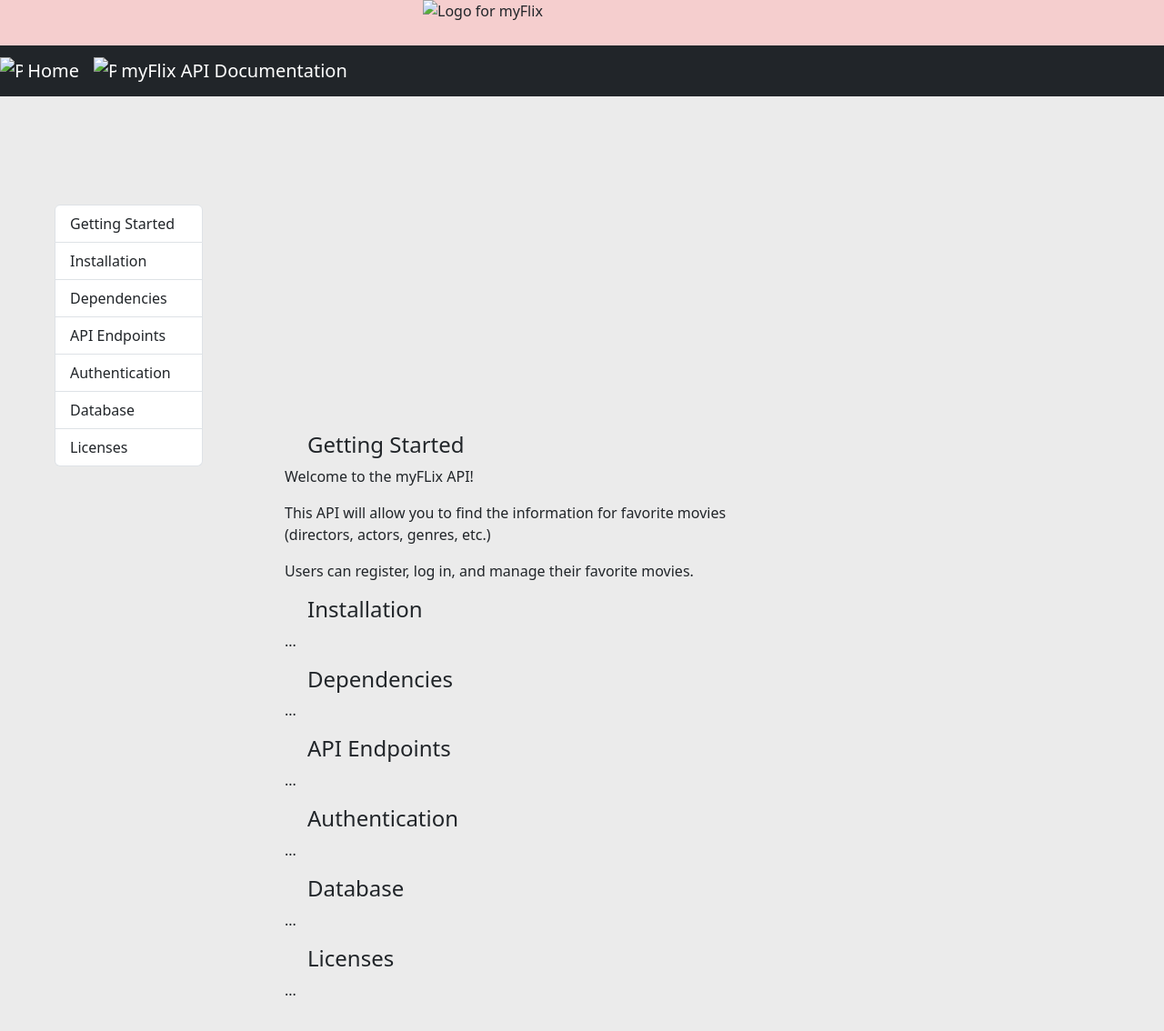
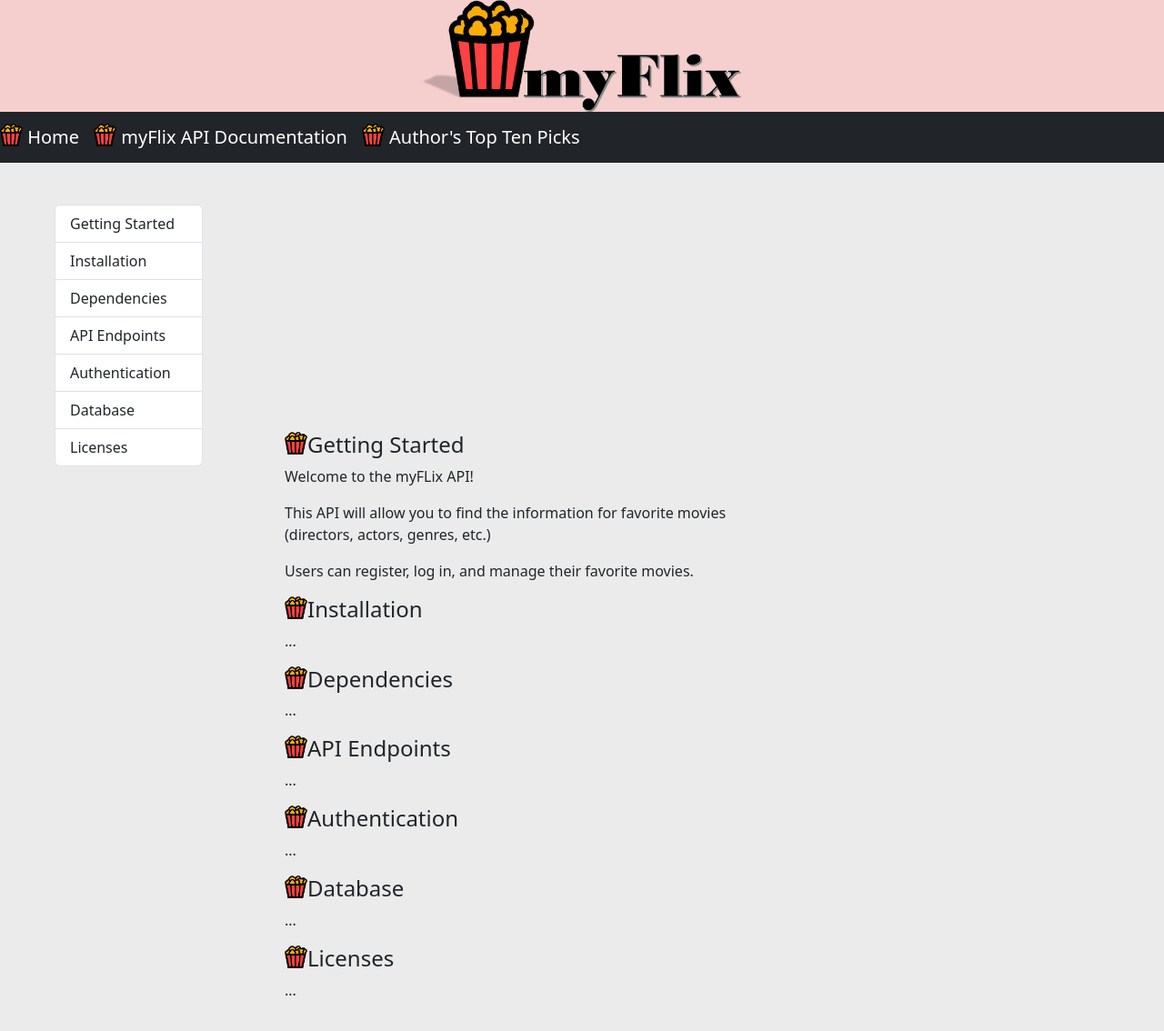
Before and after one commit to rpark199/movie_api-1, a website: page public/documentation.html in a window 1280 px wide. Shown: the whole page at 91% size. Drawn offline with nearby package versions, Linux system fonts and the light colour scheme; files that its build step writes are made by us from their sources.

Commit message:
Added button in toolbar

```diff
--- a/public/documentation.html
+++ b/public/documentation.html
@@ -9,15 +9,15 @@
     <link href="https://cdn.jsdelivr.net/npm/bootstrap@5.3.2/dist/css/bootstrap.min.css" rel="stylesheet"
         integrity="sha384-T3c6CoIi6uLrA9TneNEoa7RxnatzjcDSCmG1MXxSR1GAsXEV/Dwwykc2MPK8M2HN" crossorigin="anonymous" />
     <!-- Favicon imprt -->
-    <link rel="apple-touch-icon" sizes="180x180" href="public/img/apple-touch-icon.png" />
-    <link rel="icon" type="image/png" sizes="32x32" href="public/img/favicon-32x32.png" />
-    <link rel="icon" type="image/png" sizes="16x16" href="public/img/favicon-16x16.png" />
-    <link rel="manifest" href="public/img/site.webmanifest" />
+    <link rel="apple-touch-icon" sizes="180x180" href="img/apple-touch-icon.png" />
+    <link rel="icon" type="image/png" sizes="32x32" href="img/favicon-32x32.png" />
+    <link rel="icon" type="image/png" sizes="16x16" href="img/favicon-16x16.png" />
+    <link rel="manifest" href="img/site.webmanifest" />
     <!-- CSS reset  -->
     <link rel="stylesheet" type="text/css"
         href="https://cdnjs.cloudflare.com/ajax/libs/normalize/8.0.0/normalize.min.css" />
     <!-- CSS Style Sheet -->
-    <link rel="stylesheet" type="text/css" href="public/css/styles.css" />
+    <link rel="stylesheet" type="text/css" href="css/styles.css" />
     <!-- Include PEP -->
     <script src="https://code.jquery.com/pep/0.4.3/pep.js"></script>
     <title>myFlix | Documentation</title>
@@ -25,11 +25,11 @@
 
 <body>
     <header class="fixed-top">
-        <img id="HeaderLogoImage" src="public/img/myFlixLogo.png" width="350" height="50" alt="Logo for myFlix"
+        <img id="HeaderLogoImage" src="img/myFlixLogo.png" width="350" height="50" alt="Logo for myFlix"
             class="page-header__item img-fluid mx-auto d-block" />
         <nav class="navbar navbar-expand-lg navbar-dark bg-dark">
-            <a class="navbar-brand" href="public/index.html">
-                <img src="public/img/popcorn.png" width="25" height="25" class="d-inline-block align-top"
+            <a class="navbar-brand" href="index.html">
+                <img src="img/popcorn.png" width="25" height="25" class="d-inline-block align-top"
                     title="Return to Top of List" alt="Popcorj image that will take you to the top of the page" />
                 Home
             </a>
@@ -40,11 +40,19 @@
             <div class="collapse navbar-collapse" id="navbarSupportedContent">
                 <ul class="navbar-nav mr-auto">
                     <li class="nav-item">
-                        <a class="navbar-brand" href="public/documentation.html">
-                            <img src="public/img/popcorn.png" width="25" height="25" class="d-inline-block align-top"
+                        <a class="navbar-brand" href="documentation.html">
+                            <img src="img/popcorn.png" width="25" height="25" class="d-inline-block align-top"
                                 title="myFlix API Documentation"
                                 alt="Popcorn image that will take you to the myFlix API Documentation" />
                             myFlix API Documentation
+                        </a>
+                    </li>
+                    <li class="nav-item">
+                        <a class="navbar-brand" href="public/myTopTen.json">
+                            <img src="img/popcorn.png" width="25" height="25" class="d-inline-block align-top"
+                                title="Author's Top Ten Picks"
+                                alt="Popcorn image that will take you to theAuthor's Top Ten Picks json" />
+                                Author's Top Ten Picks
                         </a>
                     </li>
                 </ul>
@@ -84,7 +92,7 @@
                 <div data-bs-spy="scroll" data-bs-target="#list-example" data-bs-smooth-scroll="true"
                     class="scrollspy-example" tabindex="0">
                     <h4 id="item-1" class="docContentHeader">
-                        <img src="public/img/popcorn.png" width="25" height="25" class="d-inline-block align-top"
+                        <img src="img/popcorn.png" width="25" height="25" class="d-inline-block align-top"
                             title="Return to Top of List"
                             alt="Popcorj image that will take you to the top of the page" />Getting Started
                     </h4>
@@ -95,42 +103,42 @@
                     </p>
                     <p>Users can register, log in, and manage their favorite movies.</p>
                     <h4 id="item-2" class="docContentHeader">
-                        <img src="public/img/popcorn.png" width="25" height="25" class="d-inline-block align-top"
+                        <img src="img/popcorn.png" width="25" height="25" class="d-inline-block align-top"
                             title="Return to Top of List"
                             alt="Popcorj image that will take you to the top of the page" />Installation
                     </h4>
                     <p>...</p>
 
                     <h4 id="item-3" class="docContentHeader">
-                        <img src="public/img/popcorn.png" width="25" height="25" class="d-inline-block align-top"
+                        <img src="img/popcorn.png" width="25" height="25" class="d-inline-block align-top"
                             title="Return to Top of List"
                             alt="Popcorj image that will take you to the top of the page" />Dependencies
                     </h4>
                     <p>...</p>
 
                     <h4 id="item-4" class="docContentHeader">
-                        <img src="public/img/popcorn.png" width="25" height="25" class="d-inline-block align-top"
+                        <img src="img/popcorn.png" width="25" height="25" class="d-inline-block align-top"
                             title="Return to Top of List"
                             alt="Popcorj image that will take you to the top of the page" />API Endpoints
                     </h4>
                     <p>...</p>
 
                     <h4 id="item-5" class="docContentHeader">
-                        <img src="public/img/popcorn.png" width="25" height="25" class="d-inline-block align-top"
+                        <img src="img/popcorn.png" width="25" height="25" class="d-inline-block align-top"
                             title="Return to Top of List"
                             alt="Popcorj image that will take you to the top of the page" />Authentication
                     </h4>
                     <p>...</p>
 
                     <h4 id="item-6" class="docContentHeader">
-                        <img src="public/img/popcorn.png" width="25" height="25" class="d-inline-block align-top"
+                        <img src="img/popcorn.png" width="25" height="25" class="d-inline-block align-top"
                             title="Return to Top of List"
                             alt="Popcorj image that will take you to the top of the page" />Database
                     </h4>
                     <p>...</p>
 
                     <h4 id="item-7" class="docContentHeader">
-                        <img src="public/img/popcorn.png" width="25" height="25" class="d-inline-block align-top"
+                        <img src="img/popcorn.png" width="25" height="25" class="d-inline-block align-top"
                             title="Return to Top of List"
                             alt="Popcorj image that will take you to the top of the page" />Licenses
                     </h4>
@@ -148,8 +156,8 @@
     <script src="https://cdn.jsdelivr.net/npm/bootstrap@4.3.1/dist/js/bootstrap.min.js"
         integrity="sha384-JjSmVgyd0p3pXB1rRibZUAYoIIy6OrQ6VrjIEaFf/nJGzIxFDsf4x0xIM+B07jRM"
         crossorigin="anonymous"></script>
-    <script src="public/js/promise-polyfill.js"></script>
-    <script src="public/js/fetch-polyfill.js"></script>
+    <script src="js/promise-polyfill.js"></script>
+    <script src="js/fetch-polyfill.js"></script>
 </body>
 <!-- CREDITS -->
 <!--"Title" by [Artist's Name], App. License: [License Type]. Available at: [URL]-->
```
Also changed, not shown: public/index.html (+20 -12 lines).
